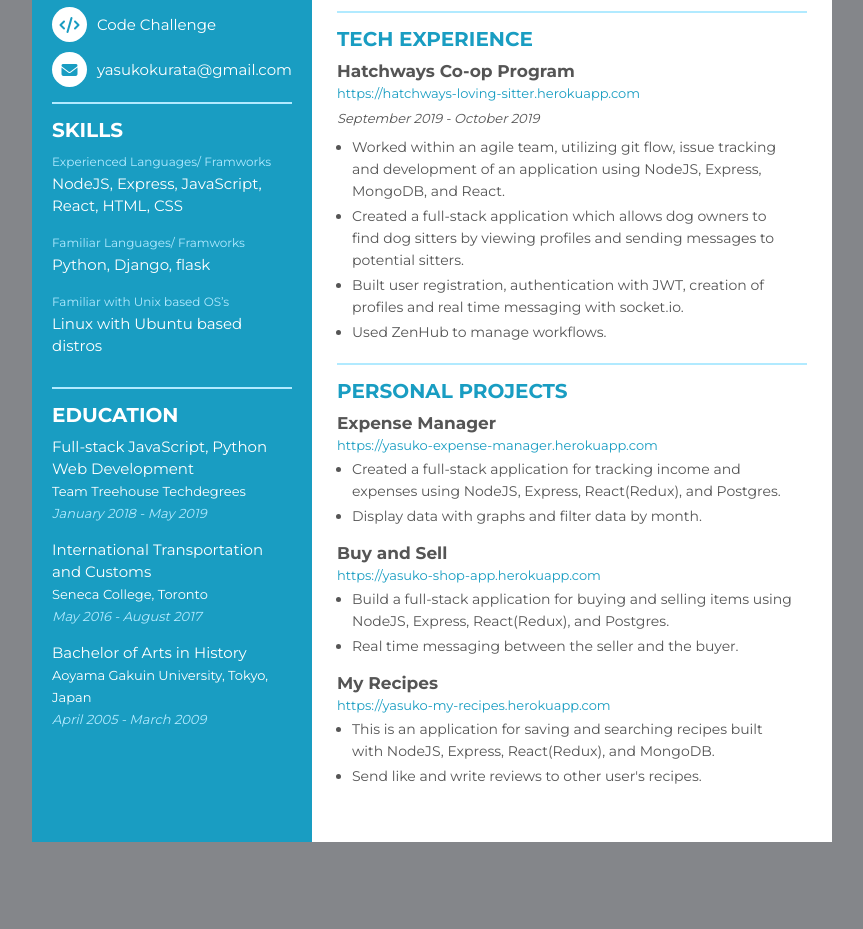
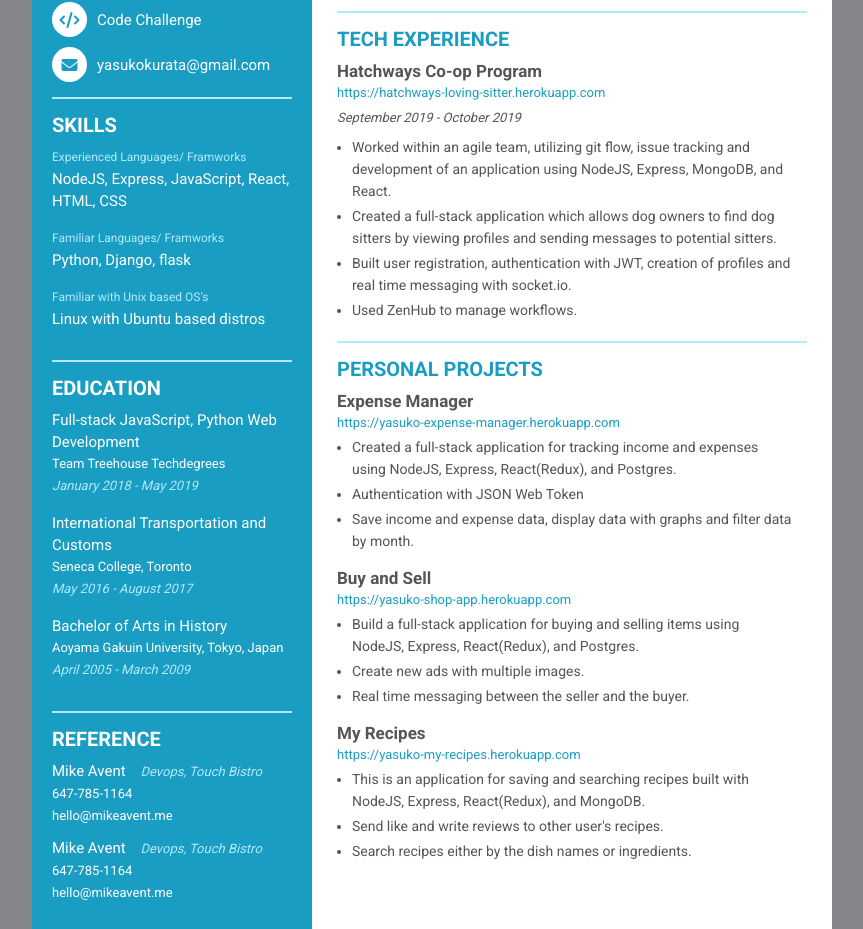
Before and after one commit to ykurata/Resume, a plain HTML site: page index.html in a window 1280 px wide. Shown: the part 118-1047 px from the top of the page, without its empty margins (208-1071 px from the left). Before the commit the page ends 960 px from the top, so only its background shows below. Drawn offline with Linux system fonts and the light colour scheme.

Commit message:
updated personal projects

```diff
--- a/index.html
+++ b/index.html
@@ -87,6 +87,7 @@
               <p class="skills">Linux with Ubuntu based distros</p>
             </div>
           </div>
+
           <!-- <div class="resume-item resume-work">
             <div class="title">
               <p class="bold">Work Experience</p>
@@ -123,6 +124,31 @@
               <p class="work">Bachelor of Arts in History</p>
               <p class="work-place">Aoyama Gakuin University, Tokyo, Japan</p>
               <p class="work-date">April 2005 - March 2009</p>
+            </div>
+          </div>
+          <div class="resume-item reference">
+            <div class="title">
+              <p class="bold">Reference</p>
+            </div>
+            <div class="ref">
+              <div>
+                <p class="work">
+                  Mike Avent &nbsp;&nbsp;
+                  <span class="work-date">Devops, Touch Bistro</span>
+                </p>
+              </div>
+              <p class="work-place">647-785-1164</p>
+              <p class="work-place">hello@mikeavent.me</p>
+            </div>
+            <div class="ref">
+              <div>
+                <p class="work">
+                  Mike Avent &nbsp;&nbsp;
+                  <span class="work-date">Devops, Touch Bistro</span>
+                </p>
+              </div>
+              <p class="work-place">647-785-1164</p>
+              <p class="work-place">hello@mikeavent.me</p>
             </div>
           </div>
         </div>
@@ -189,7 +215,11 @@
                   Created a full-stack application for tracking income and
                   expenses using NodeJS, Express, React(Redux), and Postgres.
                 </li>
-                <li>Display data with graphs and filter data by month.</li>
+                <li>Authentication with JSON Web Token</li>
+                <li>
+                  Save income and expense data, display data with graphs and
+                  filter data by month.
+                </li>
               </ul>
             </div>
           </div>
@@ -208,6 +238,7 @@
                   Build a full-stack application for buying and selling items
                   using NodeJS, Express, React(Redux), and Postgres.
                 </li>
+                <li>Create new ads with multiple images.</li>
                 <li>Real time messaging between the seller and the buyer.</li>
               </ul>
             </div>
@@ -228,6 +259,7 @@
                   with NodeJS, Express, React(Redux), and MongoDB.
                 </li>
                 <li>Send like and write reviews to other user's recipes.</li>
+                <li>Search recipes either by the dish names or ingredients.</li>
               </ul>
             </div>
           </div>
--- a/styles.css
+++ b/styles.css
@@ -1,12 +1,14 @@
 @import url("https://fonts.googleapis.com/css?family=Montserrat:400,500,700&display=swap");
 @import url("https://fonts.googleapis.com/css2?family=Roboto:wght@400;500;700&display=swap");
+@import url("https://fonts.googleapis.com/css2?family=Lato:ital,wght@0,400;0,700;1,400&display=swap");
 
 * {
   margin: 0;
   padding: 0;
   box-sizing: border-box;
   /* list-style: none; */
-  font-family: "Montserrat", sans-serif;
+  /* font-family: "Lato", sans-serif; */
+  font-family: "Roboto", sans-serif;
 }
 
 body {
@@ -52,7 +54,7 @@ a:active {
 .resume .resume-left {
   width: 280px;
   background: #199dc2;
-  padding-top: 20px;
+  padding-top: 15px;
 }
 
 .resume .resume-left .resume-profile {
@@ -153,6 +155,10 @@ a:active {
   margin-bottom: 15px;
 }
 
+.resume .resume-left .ref {
+  padding-bottom: 10px;
+}
+
 /* Right side of resume */
 
 .resume .resume-right {
@@ -173,7 +179,7 @@ a:active {
 
 .resume .resume-right .sub-title {
   margin-top: 20px;
-  color: #199dc2;
+  /* color: #199dc2; */
 }
 
 .resume .resume-right .tech-exp-name {
```
